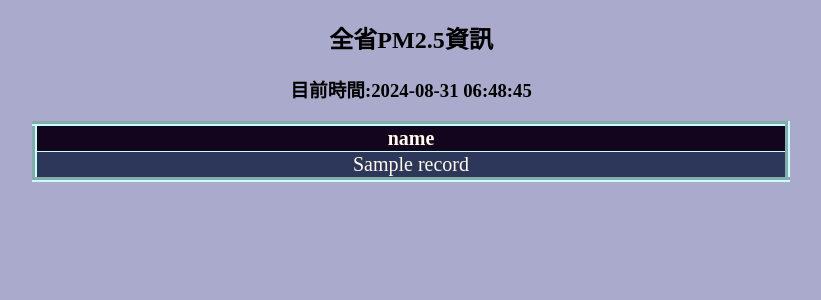
After one commit to xiujiechan/12345, a Flask app: page /pm25 in a window 1280 px wide. The commit adds this page. Shown: the top 300 px of the page, without its empty margins (229-1050 px from the left). Run offline with Flask 3, Linux system fonts and the light colour scheme; a database or web service that is not in the repository returns one stand-in record (values such as "Sample title"); data that the repository does not hold is empty.

Commit message:
add pm25.html

```diff
--- a/main.py
+++ b/main.py
@@ -1,6 +1,6 @@
 from flask import Flask, render_template
 from datetime import datetime
-from scrape import scrape_stocks
+from scrape import scrape_stocks, scrape_pm25
 
 # print(__name__)
 
@@ -23,13 +23,12 @@ books = {
         "image_url": "https://im1.book.com.tw/image/getImage?i=https://www.books.com.tw/img/001/036/04/0010360466.jpg&v=62d695bak&w=348&h=348",
     },
 }
+today = datetime.now().strftime("%Y-%m-%d %H:%M:%S")
 
 
 @app.route("/")
 def index():
     name = "PinLing"
-    today = datetime.now().strftime("%Y-%m-%d %H:%M")
-    print(today)
     # return f"<h1>Hello Flask!</h1><h2>Hi Flask!</h2><h3>How are you Flask?</h3><h4>Flask {today}!</h4>"
     return render_template("index.html", date=today, name=name)
 
@@ -73,7 +72,6 @@ def getBmi(name, height, weight):
 def get_stocks():
     try:
         datas = scrape_stocks()
-
         return render_template("stocks.html", datas=datas)
 
     except Exception as e:
@@ -81,4 +79,15 @@ def get_stocks():
         return "<h2 style='color:red'>錯誤</h2>"
 
 
+@app.route("/pm25")
+def get_PM():
+    try:
+        columns, values = scrape_pm25()
+        data = {"columns": columns, "values": values, "today": today}
+        return render_template("pm25.html", data=data)
+    except Exception as e:
+        print(e)
+        return "<h2 style='color:red'>錯誤</h2>"
+
+
 app.run(debug=True)
--- a/scrape.py
+++ b/scrape.py
@@ -24,5 +24,17 @@ def scrape_stocks():
     return None
 
 
+def scrape_pm25():
+    try:
+        url = "https://data.moenv.gov.tw/api/v2/aqx_p_02?api_key=e8dd42e6-9b8b-43f8-991e-b3dee723a52d&limit=1000&sort=datacreationdate%20desc&format=JSON"
+        datas = requests.get(url).json()["records"]
+        columns = list(datas[0].keys())
+        values = [list(data.values()) for data in datas]
+        return columns, values
+    except Exception as e:
+        print(e)
+    return None, 404
+
+
 if __name__ == "__main__":
-    print(scrape_stocks())
+    print(scrape_pm25())
--- a/templates/index.html
+++ b/templates/index.html
@@ -10,8 +10,9 @@
 <body>
     <h1>Welcome! {{name}}!</h1>
     <p>目前時間: {{date}}</p>
-    <a href="/books">目前可購買書籍</a>
-    <a href="/stocks">股市資訊</a>
+    <a href="/books">目前可購買書籍</a><br>
+    <a href="/stocks">股市資訊</a><br>
+    <a href="/pm25">PM2.5資訊</a>
 
 </body>
 
--- /dev/null
+++ b/templates/pm25.html
@@ -0,0 +1,55 @@
+<!DOCTYPE html>
+<html lang="en">
+
+<head>
+    <meta charset="UTF-8">
+    <meta name="viewport" content="width=device-width, initial-scale=1.0">
+    <title>PM2.5</title>
+    <style>
+        body {
+            text-align: center;
+            background-color: rgb(170, 170, 205);
+        }
+
+        .info {
+            width: 60%;
+            border-collapse: collapse;
+            border-width: 5px;
+            border-color: rgb(200, 255, 255);
+            background-color: rgb(45, 55, 90);
+            color: rgb(255, 250, 235);
+            font-size: 20px;
+            margin: 0px auto;
+            padding: 50px;
+        }
+
+        .info thead {
+            background-color: rgb(20, 5, 30);
+        }
+    </style>
+</head>
+
+<body>
+    <h2>全省PM2.5資訊</h2>
+    <h3>目前時間:{{data['today']}}</h3>
+    <table border="1" class="info">
+        <thead>
+            <tr>
+                {% for th in data["columns"]%}
+                <th>{{th}}</th>
+                {% endfor %}
+            </tr>
+        </thead>
+        <tbody>
+            {% for tr in data["values"]%}
+            <tr>
+                {% for td in tr%}
+                <td>{{td}}</td>
+                {% endfor %}
+            </tr>
+            {% endfor %}
+        </tbody>
+    </table>
+</body>
+
+</html>
--- a/templates/stocks.html
+++ b/templates/stocks.html
@@ -61,6 +61,7 @@
 
     {% endif %}
     <a href="/">回首頁</a>
+    <a href="/stocks">刷新頁面</a>
 
 </body>
 
```
Also changed, not shown: 1 other file.
